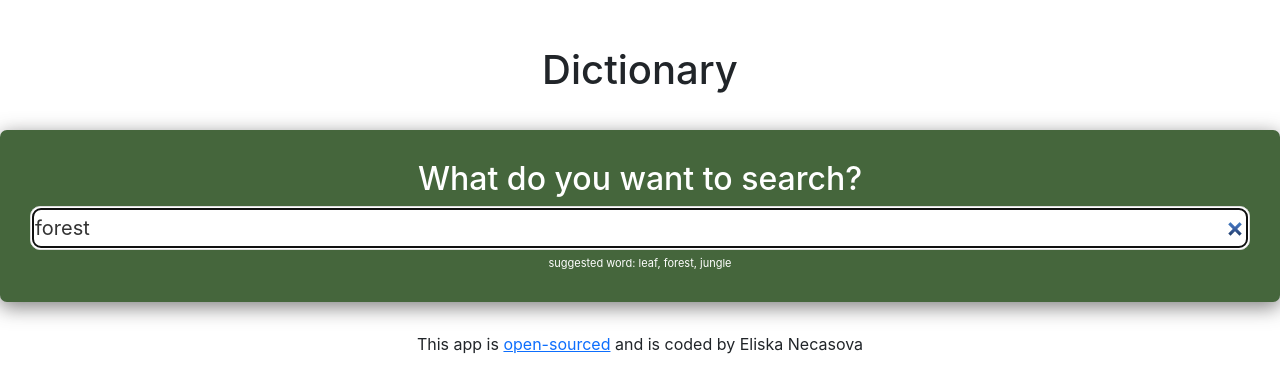
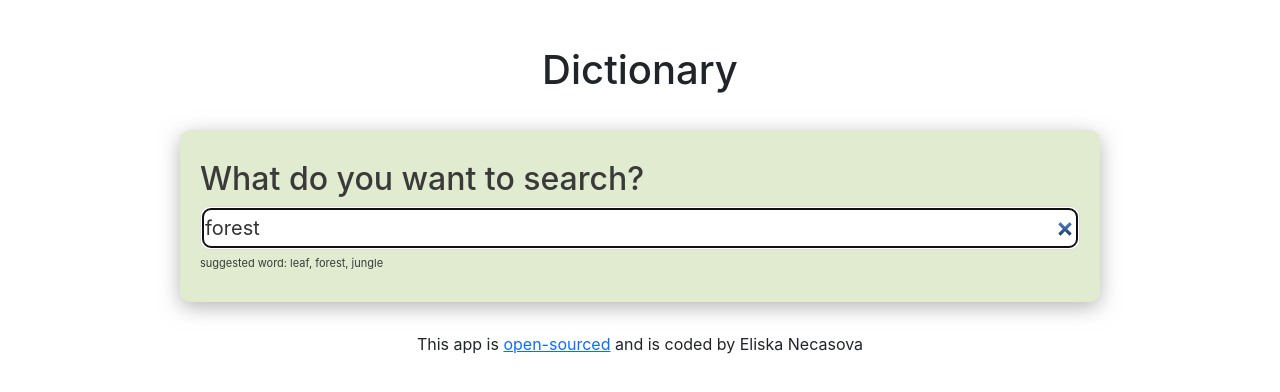
Before and after one commit to EliTimeless/dictionary-react-app, a React (Create React App) app: page / in a window 1280 px wide. Shown: the top 392 px of the page. Built offline with nearby package versions, Linux system fonts and the light colour scheme; no server answers.

Commit message:
change css

```diff
--- a/src/App.css
+++ b/src/App.css
@@ -1,3 +1,11 @@
+body {
+  background-color: rgb(255, 255, 255);
+}
+
+.App {
+  max-width: 960px;
+  margin: 0 auto;
+}
 .App-header {
   margin: 30px 0;
 }
--- a/src/Dictionary.css
+++ b/src/Dictionary.css
@@ -1,15 +1,16 @@
 .Dictionary {
   font-size: 20px;
   text-align: center;
-  color: #fff;
 }
 
 .Dictionary section {
-  background-color: #45663c;
-  padding: 30px;
-  border-radius: 7px;
-  box-shadow: 0 5px 20px rgba(71, 70, 70, 0.7);
-  margin: 20px 0;
+  background-color: #e0ebd0;
+  padding: 30px 20px;
+  border-radius: 10px;
+  box-shadow: 0 5px 20px rgba(149, 149, 149, 0.7);
+  margin: 20px 20px;
+  color: #3a3a3a;
+  text-align: left;
 }
 
 .Dictionary input {
--- a/src/Dictionary.js
+++ b/src/Dictionary.js
@@ -2,6 +2,7 @@ import React, { useState } from "react";
 import axios from "axios";
 import "./Dictionary.css";
 import Results from "./Results";
+import Photos from "./Photos";
 
 export default function Dictionary(props) {
   let [keyword, setKeyword] = useState(props.defaultKeyword);
@@ -11,18 +12,33 @@ export default function Dictionary(props) {
   // proměnné do jiného komponentu, musíme použít useState a pak v novém komponentu použít props.xxx
   let [loaded, setLoaded] = useState(false); //funkce, ktera se postara o nacitani stranky navic s
   //pouzitim vyrazu, se kterym se stranka nacte jiz poprve
+  let [photos, setPhotos] = useState(null);
 
-  function handleResponse(response) {
-    //console.log(response.data[0].meanings[0].partOfSpeech); //slovni druh /verb/noun
-    //console.log(response.data[0].meanings[0].synonyms[0]); //synonymum
+  function handleDictionaryResponse(response) {
+    setResults(response.data[0]);
+  }
 
-    setResults(response.data[0]);
+  function handleSCResponse(response) {
+    setPhotos(response.data.photos);
   }
 
   function search() {
     let apiUrl = `https://api.dictionaryapi.dev/api/v2/entries/en/${keyword}`;
 
-    axios.get(apiUrl).then(handleResponse);
+    axios.get(apiUrl).then(handleDictionaryResponse);
+
+    let scApiKey = "f93tf3a769fe4b66c3783bc2a833o0d4";
+    let scApiUrl = `https://api.shecodes.io/images/v1/search?query=${keyword}&key=${scApiKey}`;
+
+    axios.get(scApiUrl).then(handleSCResponse);
+    /*let pexelsApiKey =
+      "YWIj71x3YYRGJ5EzwiLcvtI8YPrdQI3WfwXbbYCffIikUJ9j0zkjw7ey";
+    let pexelsUrl = `https://api.pexels.com/v1/search?query=${keyword}&per_page=1`;
+
+    axios
+      .get(pexelsUrl, { headers: { Authorization: `Bearer ${pexelsApiKey}` } })
+      .then(handlePexelsResponse);
+      */
   }
 
   function handleSubmit(event) {
@@ -61,6 +77,7 @@ export default function Dictionary(props) {
           <div className="hint">suggested word: leaf, forest, jungle</div>
         </section>
         <Results results={results} />
+        <Photos photos={photos} />
       </div>
     );
   } else {
--- a/src/Phonetic.css
+++ b/src/Phonetic.css
@@ -1,5 +1,5 @@
 .Phonetic {
-  height: 55px;
+  height: 60px;
 }
 
 .Phonetic a {
@@ -10,14 +10,15 @@
   font-size: 16px;
   font-weight: bold;
   margin-right: 10px;
-  border-radius: 20px;
+  border-radius: 10px;
   transition: all 150ms ease-in-out;
-  background-color: rgb(237, 251, 91);
+  background-color: #fff;
+  box-shadow: 0 0 5px 0 rgb(248, 249, 231);
 }
 
 .Phonetic a:hover {
-  background: #d8fecd;
-  color: #239404;
+  background: #596e59;
+  color: #fff;
   font-weight: bold;
 }
 
--- /dev/null
+++ b/src/Photos.css
@@ -0,0 +1,3 @@
+.Photos img {
+  border-radius: 8px;
+}
--- /dev/null
+++ b/src/Photos.js
@@ -0,0 +1,24 @@
+import React from "react";
+import "./Photos.css";
+
+export default function Photos(props) {
+  if (props.photos) {
+    return (
+      <section className="Photos">
+        <div className="row">
+          {props.photos.map(function (photo, index) {
+            return (
+              <div className="col-4" key={index}>
+                <a href={photo.src.original} target="_blank" rel="noreferrer">
+                  <img src={photo.src.portrait} className="img-fluid m-1 p-1" />
+                </a>
+              </div>
+            );
+          })}
+        </div>
+      </section>
+    );
+  } else {
+    return null;
+  }
+}
```
Also changed, not shown: src/dictionary-app.jpeg (added).
